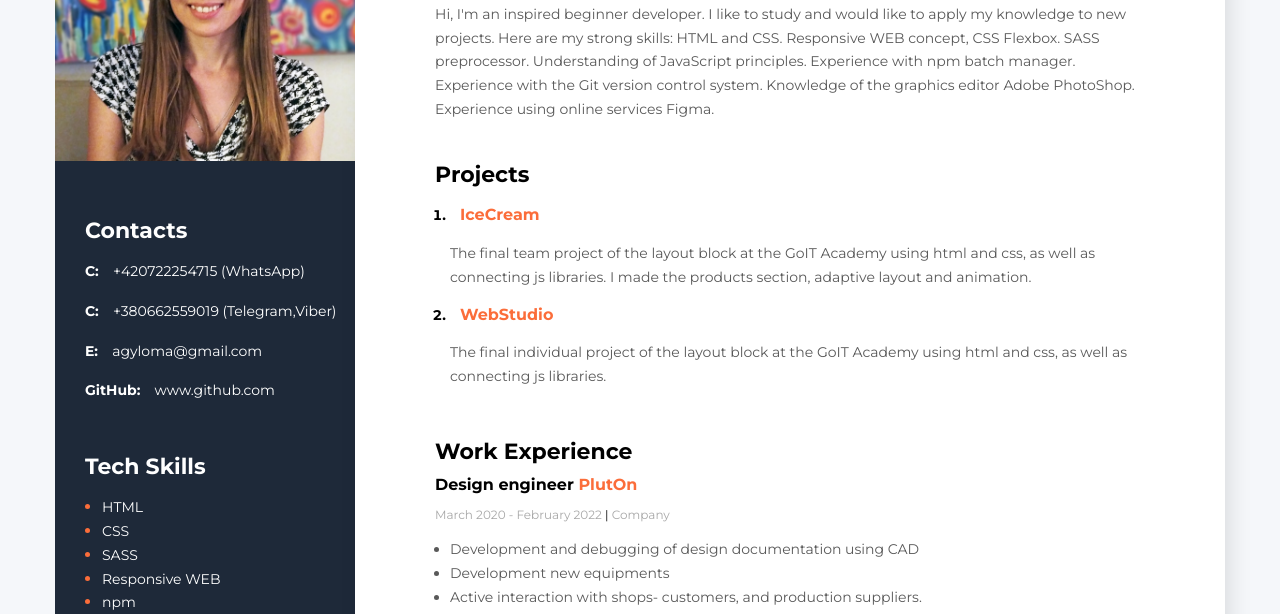
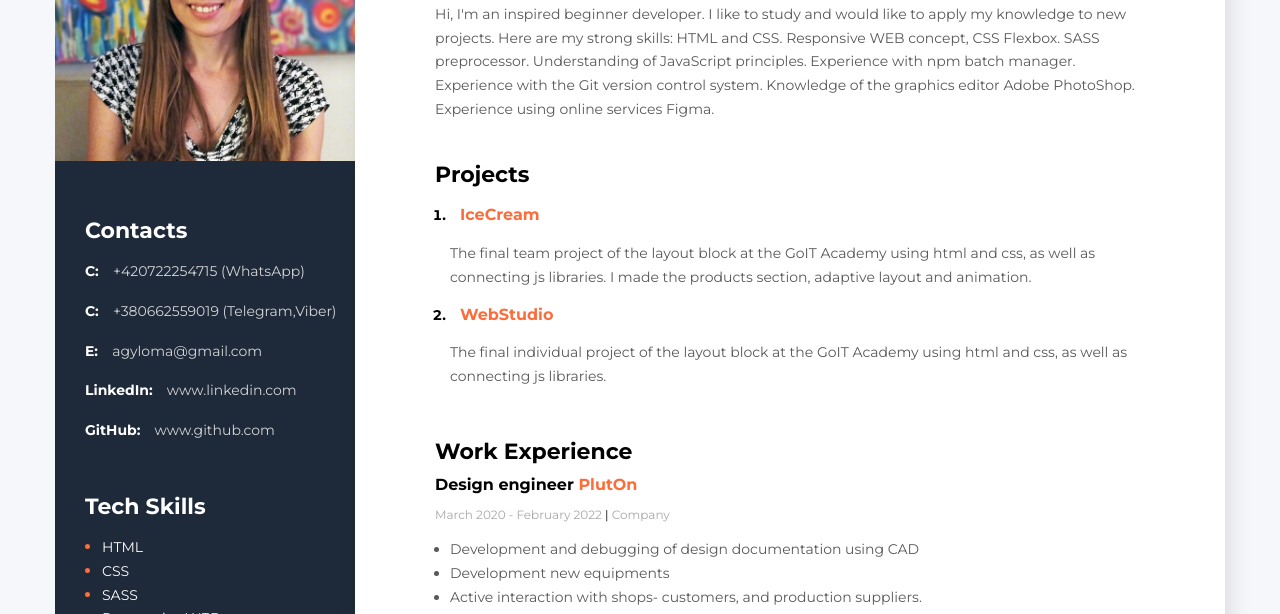
Before and after one commit to AlenkaNahorna/Resume, a plain HTML site: page index.html in a window 1280 px wide. Shown: the part 181-795 px from the top of the page. Drawn offline with nearby package versions, Linux system fonts and the light colour scheme.

Commit message:
added linkedin link

```diff
--- a/index.html
+++ b/index.html
@@ -56,6 +56,12 @@
               <p>
                 <span class="contact-tipe">E:</span>
                 <a href="mailto:agyloma@gmail.com" class="contact-link link">agyloma@gmail.com</a>
+              </p>
+              <p>
+                <span class="contact-tipe">LinkedIn:</span>
+                <a href="linkedin.com/in/olena-nahorna-68b752237" class="contact-link link"
+                  >www.linkedin.com</a
+                >
               </p>
               <p>
                 <span class="contact-tipe">GitHub:</span>
@@ -246,6 +252,12 @@
               <a href="mailto:agyloma@gmail.com" class="contact-link link">agyloma@gmail.com</a>
             </p>
             <p>
+              <span class="contact-tipe">LinkedIn:</span>
+              <a href="linkedin.com/in/olena-nahorna-68b752237" class="contact-link link"
+                >www.linkedin.com</a
+              >
+            </p>
+            <p>
               <span class="contact-tipe">GitHub:</span>
               <a href="https://github.com/AlenkaNahorna" class="contact-link link"
                 >www.github.com</a
--- a/sass/components/_sidebar.scss
+++ b/sass/components/_sidebar.scss
@@ -59,7 +59,7 @@
 .contact-link {
   @include font(14px, 1.7, 500);
 
-  color: #ffffff;
+  color: rgba(255, 255, 255, 0.8);
 }
 
 .tech_skills {
```
Also changed, not shown: css/main.css, css/main.min.css, 2 other files.
